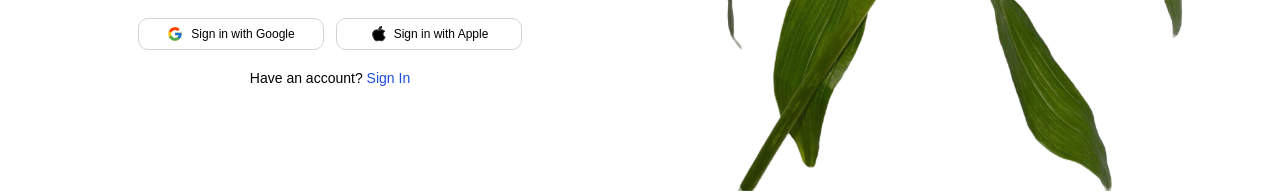
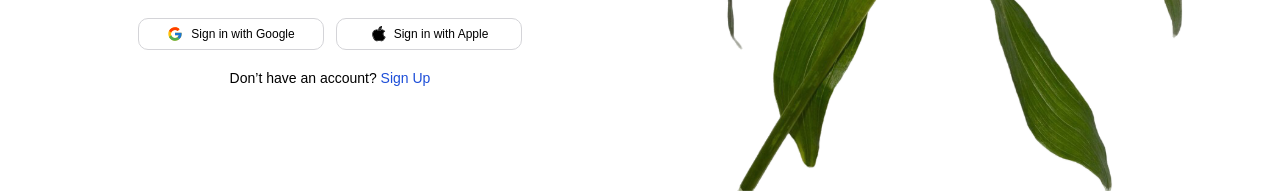
Before and after one commit to gl1tch1ng/appdev1-final-practical-exam, a React (Vite) app: page / in a window 1280 px wide. Shown: the part 514-707 px from the top of the page. Built offline with nearby package versions, Linux system fonts and the light colour scheme.

Commit message:
Update Login bottom section

```diff
--- a/src/components/Login.jsx
+++ b/src/components/Login.jsx
@@ -73,7 +73,7 @@ const Login = () => {
           {/* Bottom Link Text */}
           <div className={styles.bottomTextContainer}>
             <p className={styles.bottomText}>
-              Have an account? <span className={styles.signInLink}>Sign In</span>
+              Don’t have an account? <span className={styles.signInLink}>Sign Up</span>
             </p>
           </div>
         </div>
```
Also changed, not shown: magdaraog-login-bottom.png (added).
